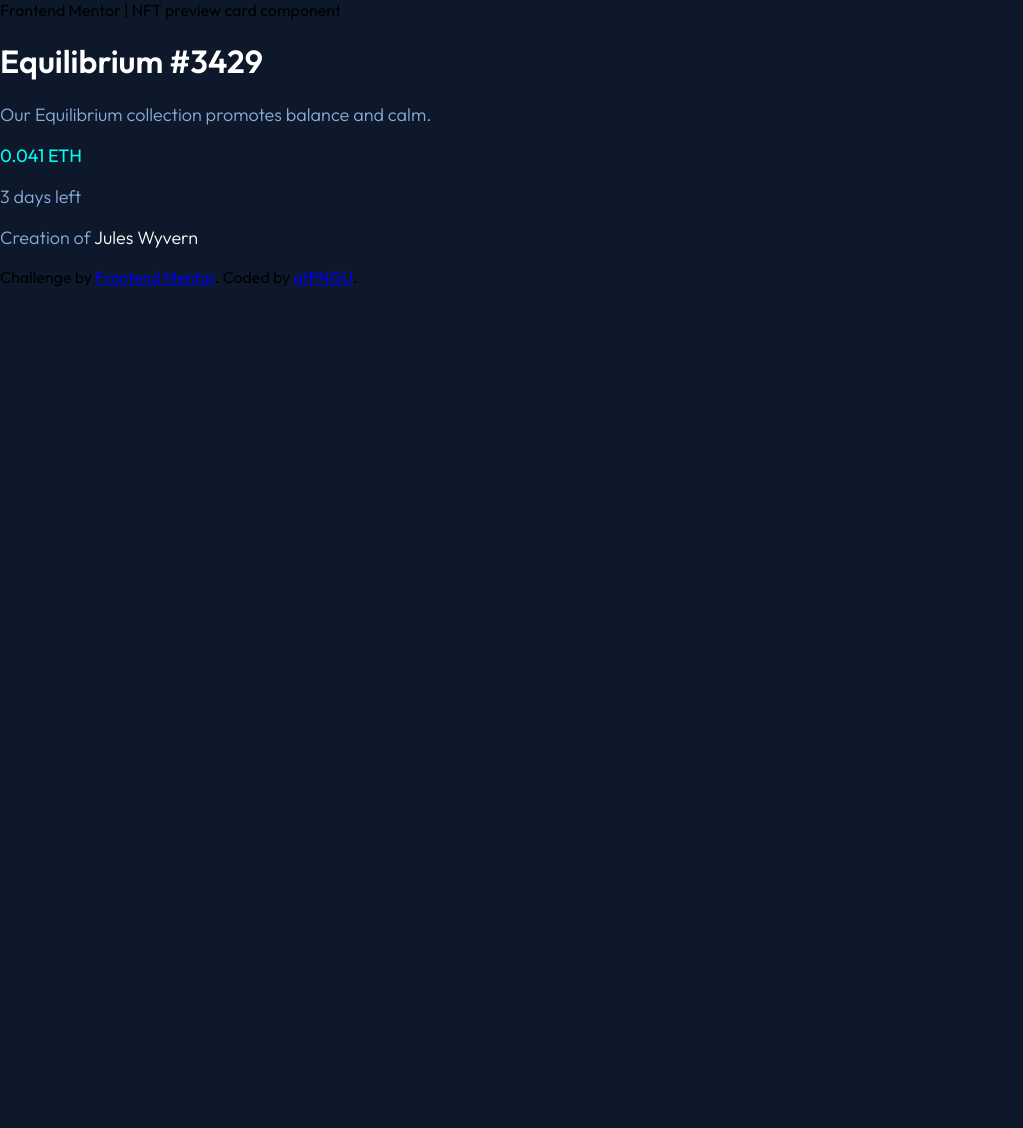
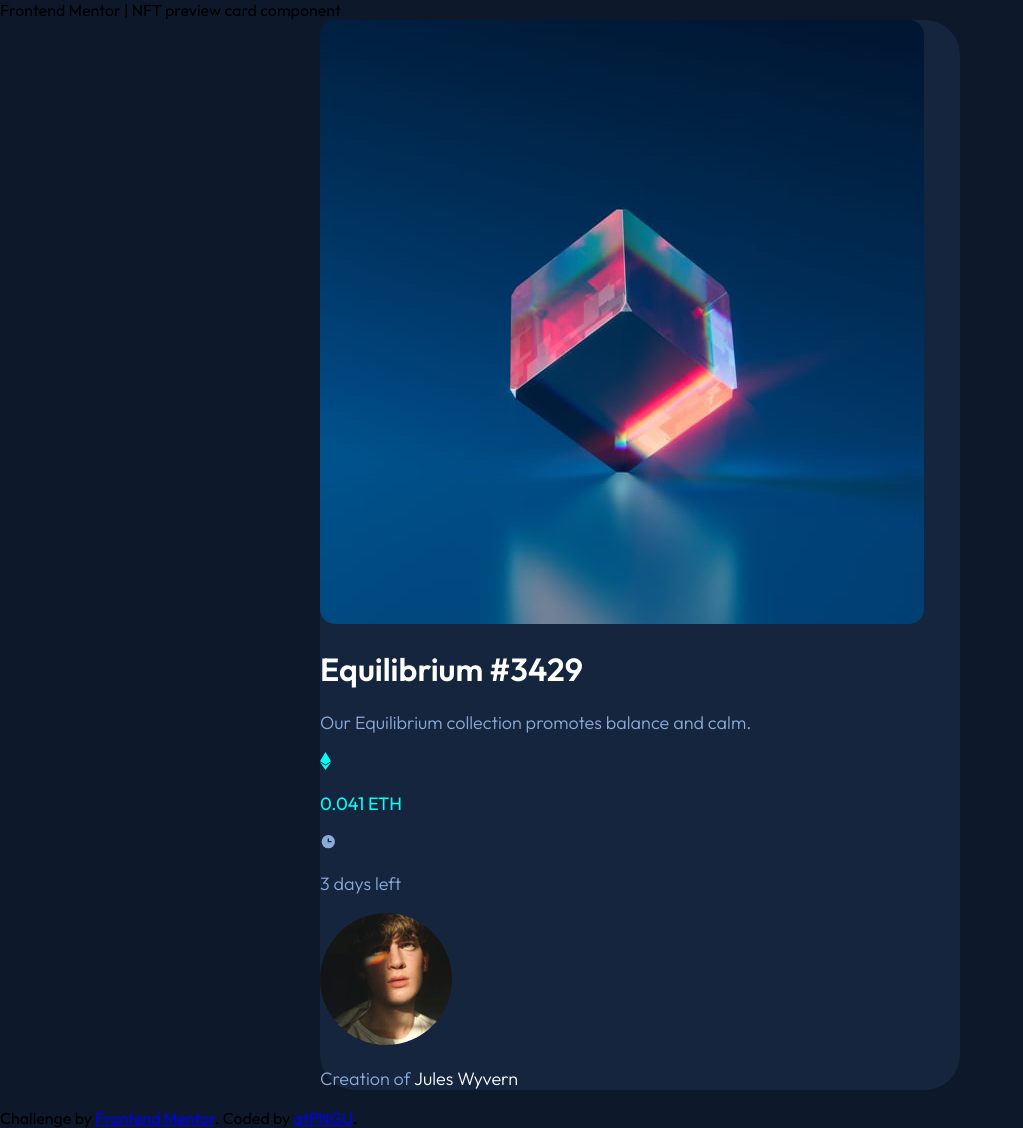
Before and after one commit to atPNGU/frontendmentor_NFT_preview_card_component, a plain HTML site: page index.html in a window 1280 px wide. Shown: the whole page, without its empty margins (0-1023 px from the left). Before the commit the page ends 800 px from the top, so only its background shows below. Drawn offline with Linux system fonts and the light colour scheme.

Commit message:
images and css

```diff
--- a/app/scss/style.scss
+++ b/app/scss/style.scss
@@ -15,7 +15,29 @@ body {
     background-color: hsl(217, 54%, 11%);
 }
 
-  // Headings
+// Card
+#card {
+    display: block;
+    margin-left: auto;
+    margin-right: auto;
+    width: 50%;
+    background-color: hsl(216, 50%, 16%);
+    border-radius: 35px;
+}
+
+// Images
+#cube {
+    border-radius: 15px;
+}
+
+
+/*
+#avatar {
+    weiße outline und kleiner
+}
+*/
+
+// Headings
 h1 {
     color: white;
     font-weight: 600;
--- a/index.html
+++ b/index.html
@@ -11,15 +11,20 @@
   <title>Frontend Mentor | NFT preview card component</title>
 </head>
 <body>
-  <h1>Equilibrium #3429</h1>
-  <p>Our Equilibrium collection promotes balance and calm.</p>
-  <p id="ethereum">0.041 ETH</p>
-  <p id="timer">3 days left</p>
-  <p>Creation of <a id="author">Jules Wyvern</a></p>
-
-  <div class="attribution">
+  <div id="card">
+    <img id="cube" src="/images/image-equilibrium.jpg" alt="equilibrium cube">
+    <h1>Equilibrium #3429</h1>
+    <p>Our Equilibrium collection promotes balance and calm.</p>
+    <img src="/images/icon-ethereum.svg" alt="ethereum">
+    <p id="ethereum">0.041 ETH</p>
+    <img src="/images/icon-clock.svg" alt="clock">
+    <p id="timer">3 days left</p>
+    <img id="avatar" src="/images/image-avatar.png" alt="avatar">
+    <p>Creation of <a id="author">Jules Wyvern</a></p>
+  </div>
+  <footer>
     Challenge by <a href="https://www.frontendmentor.io?ref=challenge" target="_blank">Frontend Mentor</a>.
     Coded by <a href="https://github.com/atPNGU">atPNGU</a>.
-  </div>
+  <footer>
 </body>
 </html>
```
Also changed, not shown: app/scss/style.css, 1 other file.
